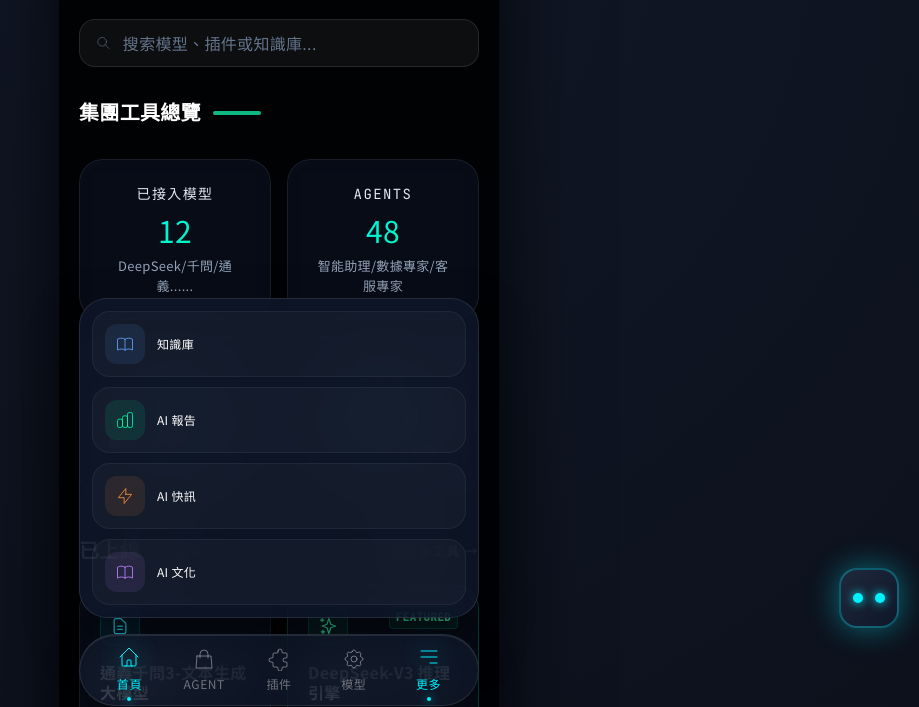
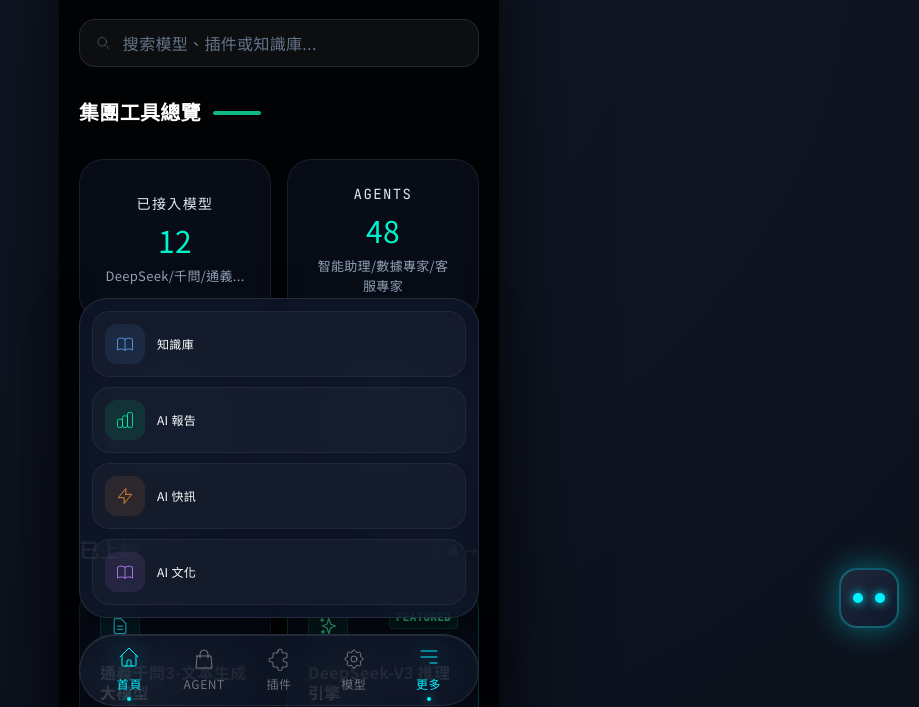
Before and after one commit to bendy2024/TGAI, a website: page app/index.html in a window 1280 px wide. Shown: the part 70-777 px from the top of the page, without its empty margins (361-1280 px from the left). Drawn offline with nearby package versions, Linux system fonts and the light colour scheme.

Commit message:
Update index.html

```diff
--- a/app/index.html
+++ b/app/index.html
@@ -447,7 +447,7 @@
                     <div class="neu-card p-6 text-center flex flex-col justify-center min-h-[140px] group active:scale-95 transition-all">
                         <p class="text-sm text-slate-200 uppercase tracking-widest mb-2 font-mono-code">已接入模型</p>
                         <div class="stat-number text-gradient text-3xl">12</div>
-                        <p class="text-[13px] text-slate-400 mt-2">DeepSeek/千問/通義......</p>
+                        <p class="text-[13px] text-slate-400 mt-2">DeepSeek/千問/通義...</p>
                     </div>
                     <!-- Agents -->
                     <div class="neu-card p-6 text-center flex flex-col justify-center min-h-[140px] group active:scale-95 transition-all">
```
